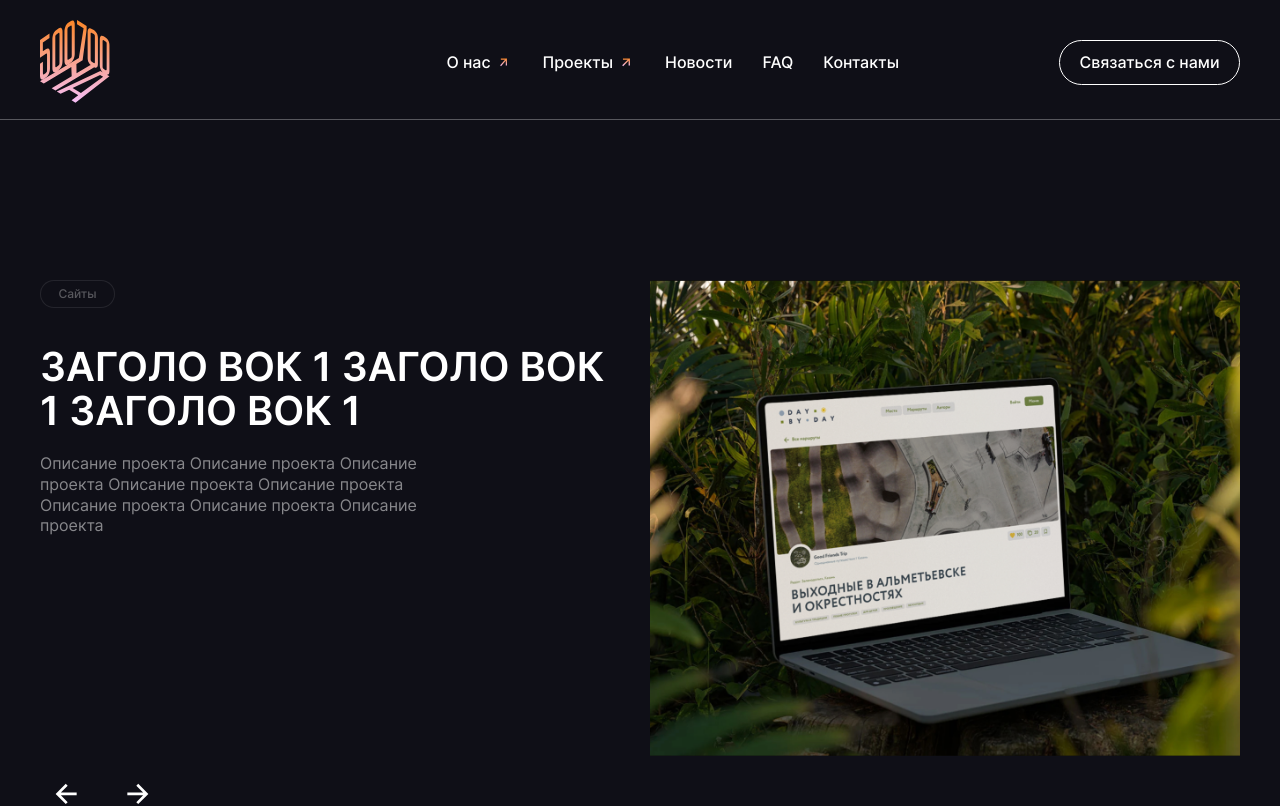
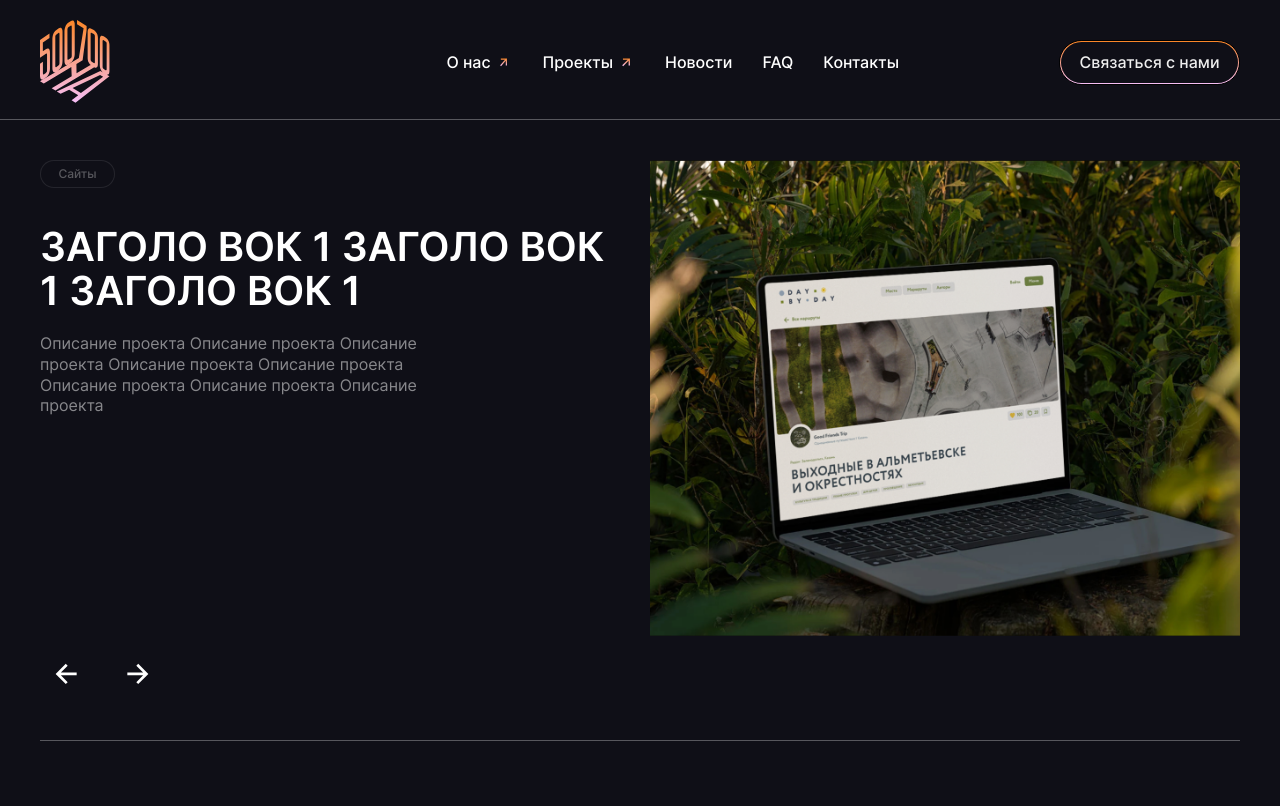
Before and after one commit to Aislu96/test-work-500-700, a React (Create React App) app: page / in a window 1280 px wide. Shown: the top 806 px of the page. Built offline with nearby package versions, Linux system fonts and the light colour scheme.

Commit message:
Двенадцатый commit

```diff
--- a/src/components/Header/Header.css
+++ b/src/components/Header/Header.css
@@ -1,10 +1,13 @@
 .header {
     display: flex;
     flex-direction: column;
-    /*position: sticky;*/
     top: 0;
     background: #0F0F17;
     z-index: 2;
+}
+
+.header__position {
+    position: sticky;
 }
 
 .filter {
@@ -107,16 +110,29 @@
     height: 45px;
     border-radius: 40px;
     border: 1px solid;
+    background-color: #0F0F17;
+    background-image: linear-gradient(180deg, #FB8627 0%, #F5BEF6 100%);
+    transition: 500ms;
+}
+
+.header__button:after {
+    width: 177px;
+    height: 41px;
+    position: absolute;
+    display: flex;
+    align-items: center;
+    justify-content: center;
+    content: 'Связаться с нами';
     font-weight: 500;
     font-size: 16px;
     line-height: 20.8px;
+    color: #eee;
+    border-radius: 40px;
     background-color: #0F0F17;
-    color: #FFFFFF;
-
+    transition: 500ms;
 }
 
-
-.header__button:hover {
+.header__button:hover:after {
     background: linear-gradient(180deg, #FB8627 0%, #F5BEF6 100%);
     cursor: pointer;
 }
@@ -173,6 +189,9 @@
 }
 
 @media screen and (max-width: 800px) {
+    .header {
+        padding-bottom: 20px;
+    }
     .header__nav {
         display: none;
         justify-content: space-between;
--- a/src/components/Header/Header.js
+++ b/src/components/Header/Header.js
@@ -18,7 +18,7 @@ function Header({handleClickButton, onClickPopupOpen, popup}) {
 
     return (
         <>
-        <header className="header">
+        <header className={popup ? "header" : "header header__position"}>
             <div className={acorOpen ? "header__block header__block_active" : "header__block"}>
                 <img className="header__logo" src={logo} alt="Логотип проекта"/>
                 <Menu isSetMenu={setMenu} menu={menu} />
--- a/src/components/Main/Main.css
+++ b/src/components/Main/Main.css
@@ -1,10 +1,8 @@
 .main {
-    padding-top: 120px;
 }
 
 
 @media screen and (max-width: 800px) {
     .main {
-        padding-top: 84px;
     }
 }
--- a/src/components/Main/Newsletter/Newsletter.css
+++ b/src/components/Main/Newsletter/Newsletter.css
@@ -55,12 +55,31 @@ INPUT[type="email"]:focus {
     width: 145px;
     height: 45px;
     border-radius: 40px;
-    border: 1px solid;
+    border: none;
     color: #0F0F17;
     background-color: #FFFFFF;
+    background-image: linear-gradient(180deg, #FB8627 0%, #F5BEF6 100%);
+    transition: 500ms;
 }
 
-.newsletter__button:hover {
+.newsletter__button:after {
+    width: 141px;
+    height: 41px;
+    position: absolute;
+    display: flex;
+    align-items: center;
+    justify-content: center;
+    content: 'Подписаться';
+    font-weight: 500;
+    font-size: 16px;
+    line-height: 20.8px;
+    color: #0F0F17;
+    border-radius: 40px;
+    background-color: #FFFFFF;
+    transition: 500ms;
+}
+
+.newsletter__button:hover:after {
     background: linear-gradient(180deg, #FB8627 0%, #F5BEF6 100%);
     cursor: pointer;
 }
```
